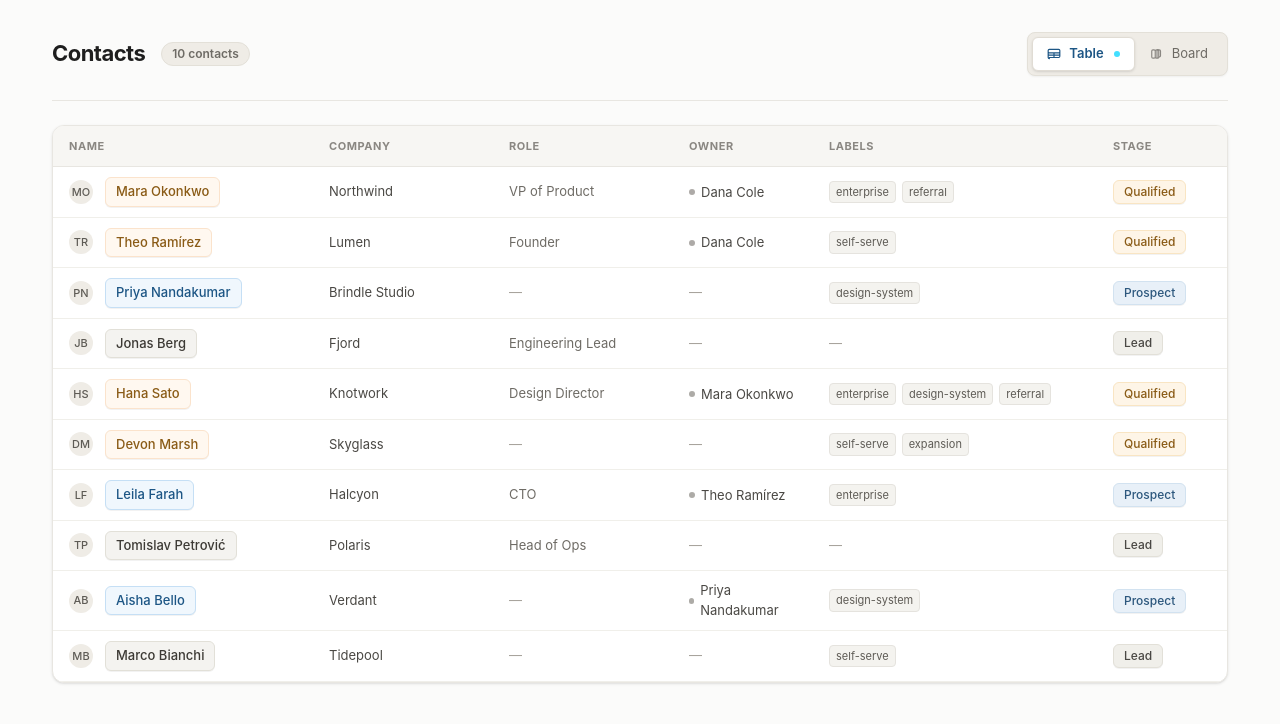
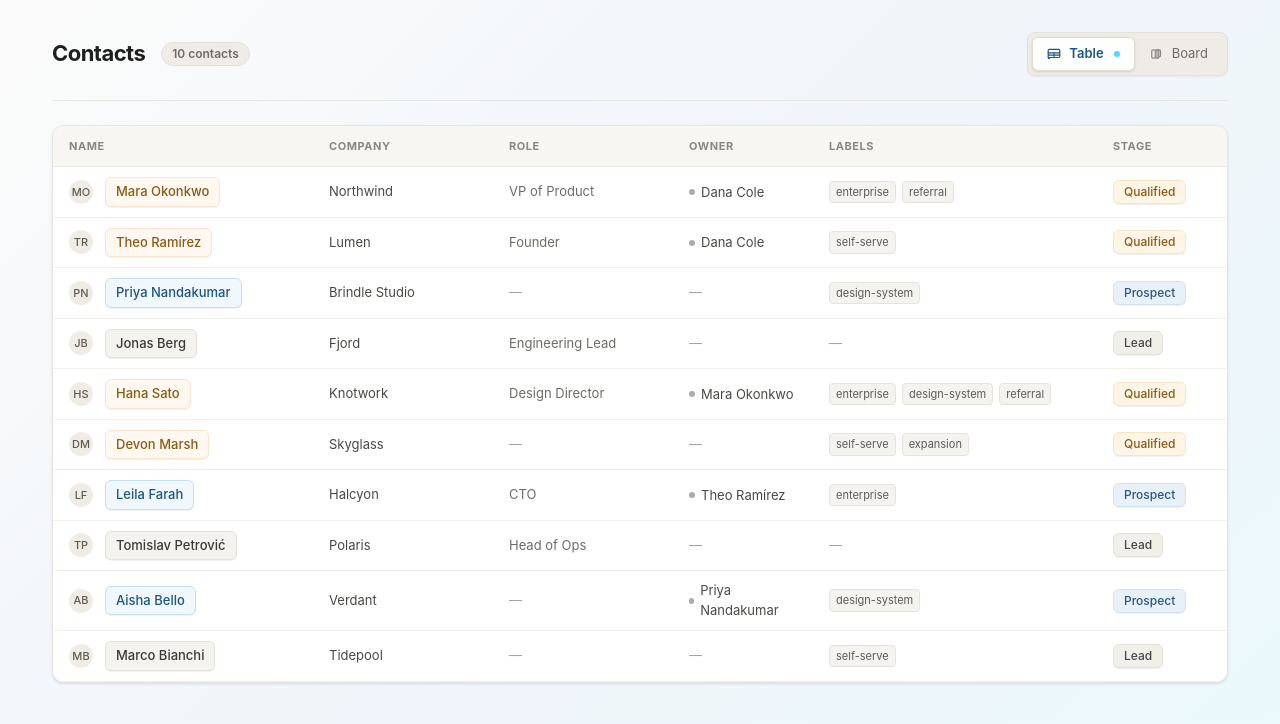
Before and after one commit to mohammed-abdelwhab/contacts-board-task, a React (Vite) app: page / in a window 1280 px wide. Shown: the top 724 px of the page. Built offline with nearby package versions, Linux system fonts and the light colour scheme.

Commit message:
style(theme): add Ambient Dawn background gradient

```diff
--- a/src/features/contacts/ContactsPage.tsx
+++ b/src/features/contacts/ContactsPage.tsx
@@ -64,7 +64,7 @@ export function ContactsPage() {
   usePanelFocus(Boolean(selectedContact), handleClosePanel, selectedId);
 
   return (
-    <div className="min-h-screen bg-[#FBFBFA] text-[#1E1E1E] antialiased flex flex-col justify-between relative selection:bg-[#E8F0F8] selection:text-[#1D5685]">
+    <div className="min-h-screen bg-transparent text-[#1E1E1E] antialiased flex flex-col justify-between relative selection:bg-[#E8F0F8] selection:text-[#1D5685]">
       {/* Main Content wrapper */}
       <main
         className={`w-full max-w-[1240px] mx-auto px-4 sm:px-8 pt-8 pb-12 flex-1 transition-opacity duration-200 ${
--- a/src/index.css
+++ b/src/index.css
@@ -37,7 +37,8 @@
   }
   body {
     font-family: 'Inter', -apple-system, BlinkMacSystemFont, "Segoe UI", Roboto, sans-serif;
-    background-color: #FBFBFA;
+    background: linear-gradient(135deg, #FBFBFA 0%, #F0F5FA 50%, #EBF9FC 100%);
+    background-attachment: fixed;
     color: #1E1E1E;
     margin: 0;
     padding: 0;
@@ -90,8 +91,9 @@
   animation: viewFadeSlide 220ms cubic-bezier(0.16, 1, 0.3, 1) forwards;
 }
 
-/* Ensure proper spacing at page root */
+/* Ensure proper spacing and fixed background at page root */
 #root {
   min-height: 100vh;
-  background-color: #FBFBFA;
+  background: linear-gradient(135deg, #FBFBFA 0%, #F0F5FA 50%, #EBF9FC 100%);
+  background-attachment: fixed;
 }
```
